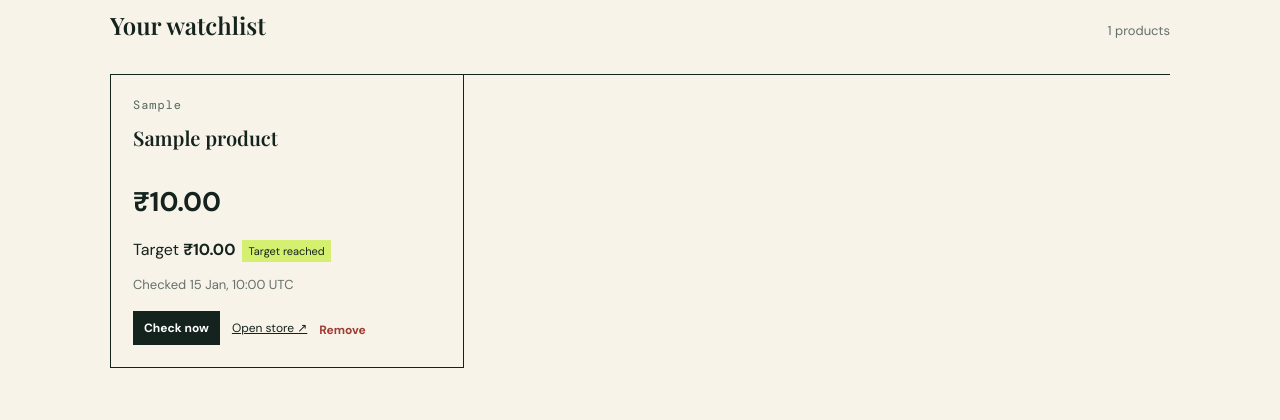
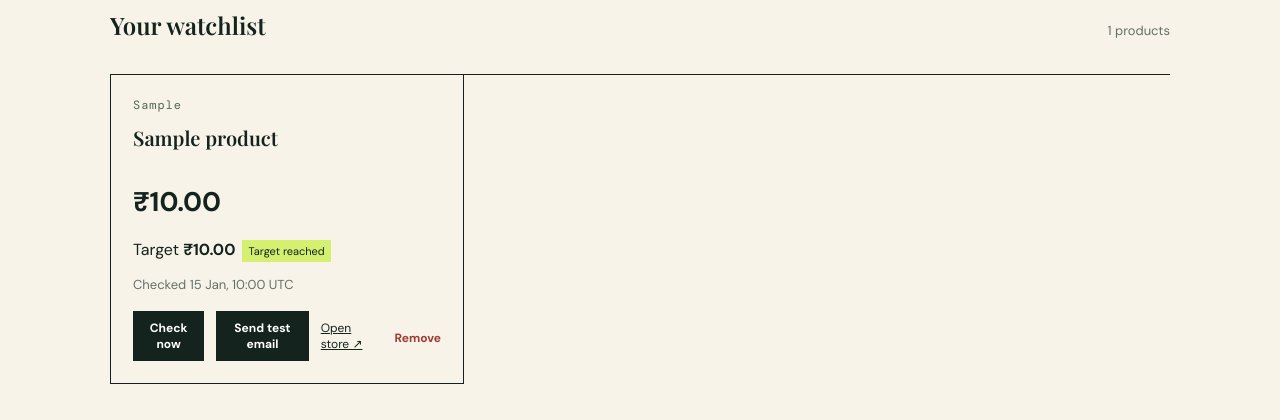
Before and after one commit to Nidhi-Jadhav/ecommerce-price-tracker, a FastAPI app: page / in a window 1280 px wide. Shown: the part 662-1082 px from the top of the page. Before the commit the page ends 1030 px from the top, so only its background shows below. Run offline with FastAPI, Linux system fonts and the light colour scheme; tables that the repository leaves empty hold one stand-in row (values such as "Sample post"); some web fonts are replaced.

Commit message:
Add per-product test email alerts

```diff
--- a/app/main.py
+++ b/app/main.py
@@ -9,6 +9,7 @@ from .database import ensure_schema, get_db
 from .models import Product
 from .scraper import retailer_for
 from .services import check_product
+from .notifications import send_test_alert
 @asynccontextmanager
 async def lifespan(app):
     ensure_schema(); yield
@@ -42,6 +43,16 @@ def check(product_id: int, db: Session = Depends(get_db)):
     try: check_product(db, product)
     except Exception as error: raise HTTPException(502, str(error))
     return RedirectResponse("/", status_code=303)
+@app.post("/products/{product_id}/test-alert")
+def test_alert(product_id: int, db: Session = Depends(get_db)):
+    product = db.get(Product, product_id)
+    if not product: raise HTTPException(404, "Product not found")
+    try:
+        if not send_test_alert(product):
+            return RedirectResponse("/?" + urlencode({"error": "Email is not configured for this product."}), status_code=303)
+    except Exception:
+        return RedirectResponse("/?" + urlencode({"error": "The test email could not be sent. Check your SendGrid sender and API key."}), status_code=303)
+    return RedirectResponse("/?" + urlencode({"notice": f"Test email sent to {product.alert_email or 'the configured recipient'}."}), status_code=303)
 @app.post("/products/{product_id}/delete")
 def delete(product_id: int, db: Session = Depends(get_db)):
     product = db.get(Product, product_id)
--- a/app/templates/index.html
+++ b/app/templates/index.html
@@ -1,5 +1,5 @@
 <!doctype html><html lang="en"><head><meta charset="utf-8"><meta name="viewport" content="width=device-width,initial-scale=1"><title>Price Tracker</title><link rel="stylesheet" href="/static/style.css"></head><body>
 <main><header><div><p class="eyebrow">PERSONAL SHOPPING ASSISTANT</p><h1>Track the price.<br><em>Buy at the right moment.</em></h1></div><p class="intro">Monitor Amazon and Flipkart products from one calm, focused dashboard. You’ll be notified when a target price is reached.</p></header>
 <section class="add"><h2>Start tracking</h2><form action="/products" method="post"><input name="url" type="url" required placeholder="Paste an Amazon or Flipkart product URL"><input name="target_price" type="number" min="1" step="0.01" required placeholder="Target price (₹)"><input name="alert_email" type="email" required placeholder="Your email for price alerts"><button>Add product →</button></form><p class="privacy">Your email is saved only with this tracked product and used only for its price-drop alert.</p>{% if notice %}<p class="message success">{{ notice }}</p>{% endif %}{% if error %}<p class="message error">{{ error }}</p>{% endif %}</section>
-<section><div class="section-title"><h2>Your watchlist</h2><span>{{ products|length }} products</span></div>{% if products %}<div class="grid">{% for p in products %}<article><div class="retailer">{{ p.retailer }}</div><h3>{{ p.name }}</h3><p class="price">{% if p.current_price %}₹{{ "{:,.2f}".format(p.current_price) }}{% else %}Pending first check{% endif %}</p><p>Target <b>₹{{ "{:,.2f}".format(p.target_price) }}</b>{% if p.current_price and p.current_price <= p.target_price %}<span class="hit">Target reached</span>{% endif %}</p><small>{% if p.last_checked_at %}Checked {{ p.last_checked_at.strftime('%d %b, %H:%M UTC') }}{% else %}Will check when available{% endif %}</small><div class="actions"><form action="/products/{{p.id}}/check" method="post"><button>Check now</button></form><a href="{{p.url}}" target="_blank" rel="noreferrer">Open store ↗</a><form action="/products/{{p.id}}/delete" method="post"><button class="delete">Remove</button></form></div></article>{% endfor %}</div>{% else %}<div class="empty"><h3>Your watchlist is empty.</h3><p>Add a product URL and a target price above. The tracker will collect a price history and alert you after a drop.</p></div>{% endif %}</section>
+<section><div class="section-title"><h2>Your watchlist</h2><span>{{ products|length }} products</span></div>{% if products %}<div class="grid">{% for p in products %}<article><div class="retailer">{{ p.retailer }}</div><h3>{{ p.name }}</h3><p class="price">{% if p.current_price %}₹{{ "{:,.2f}".format(p.current_price) }}{% else %}Pending first check{% endif %}</p><p>Target <b>₹{{ "{:,.2f}".format(p.target_price) }}</b>{% if p.current_price and p.current_price <= p.target_price %}<span class="hit">Target reached</span>{% endif %}</p><small>{% if p.last_checked_at %}Checked {{ p.last_checked_at.strftime('%d %b, %H:%M UTC') }}{% else %}Will check when available{% endif %}</small><div class="actions"><form action="/products/{{p.id}}/check" method="post"><button>Check now</button></form><form action="/products/{{p.id}}/test-alert" method="post"><button class="secondary">Send test email</button></form><a href="{{p.url}}" target="_blank" rel="noreferrer">Open store ↗</a><form action="/products/{{p.id}}/delete" method="post"><button class="delete">Remove</button></form></div></article>{% endfor %}</div>{% else %}<div class="empty"><h3>Your watchlist is empty.</h3><p>Add a product URL and a target price above. The tracker will collect a price history and alert you after a drop.</p></div>{% endif %}</section>
 </main></body></html>
```
Also changed, not shown: app/notifications.py (+9 -3 lines).
